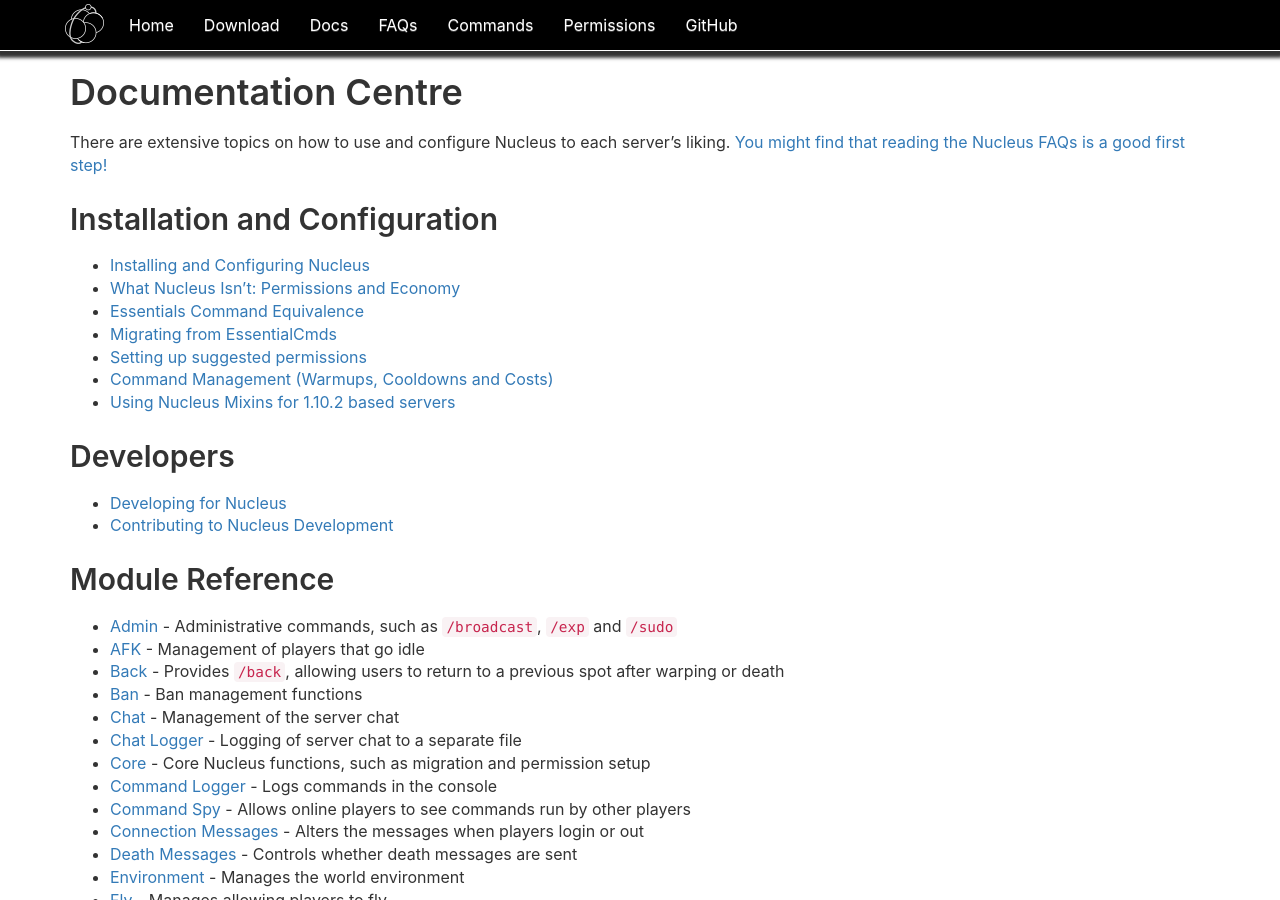
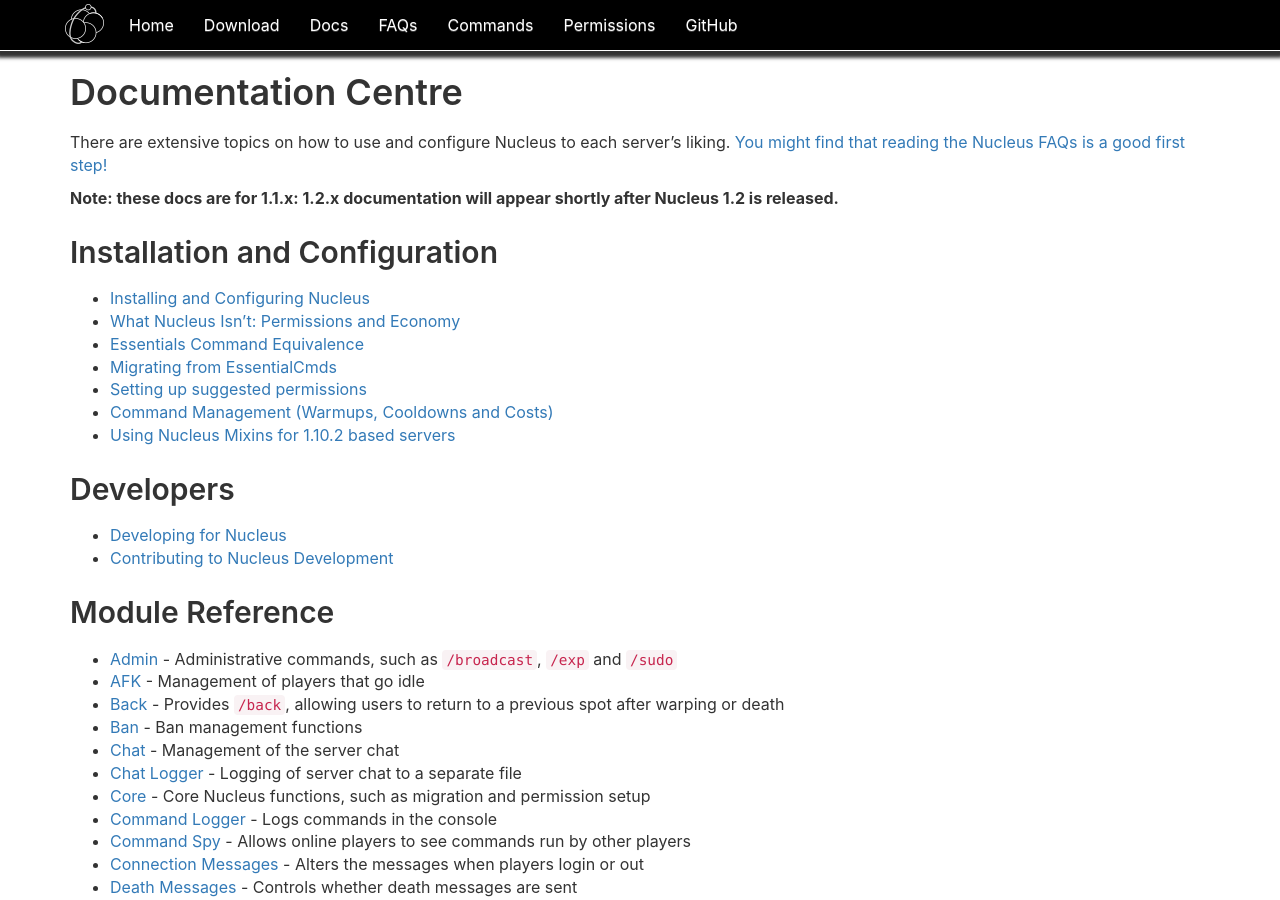
Before and after one commit to NucleusPowered/site-v1, a Jekyll site: the page built from docs/index.md, in a window 1280 px wide and 900 px high. Built offline with Jekyll 4.4.1, drawn with Linux system fonts in a browser that asks for light colours; comment, search, counter and statistics services are not loaded.

Commit message:
Note about 1.2

```diff
--- a/docs/index.md
+++ b/docs/index.md
@@ -6,6 +6,8 @@
 ---
 
 There are extensive topics on how to use and configure Nucleus to each server's liking. [You might find that reading the Nucleus FAQs is a good first step!](faqs.html)
+
+**Note: these docs are for 1.1.x: 1.2.x documentation will appear shortly after Nucleus 1.2 is released.**
 
 ## Installation and Configuration
 
```
